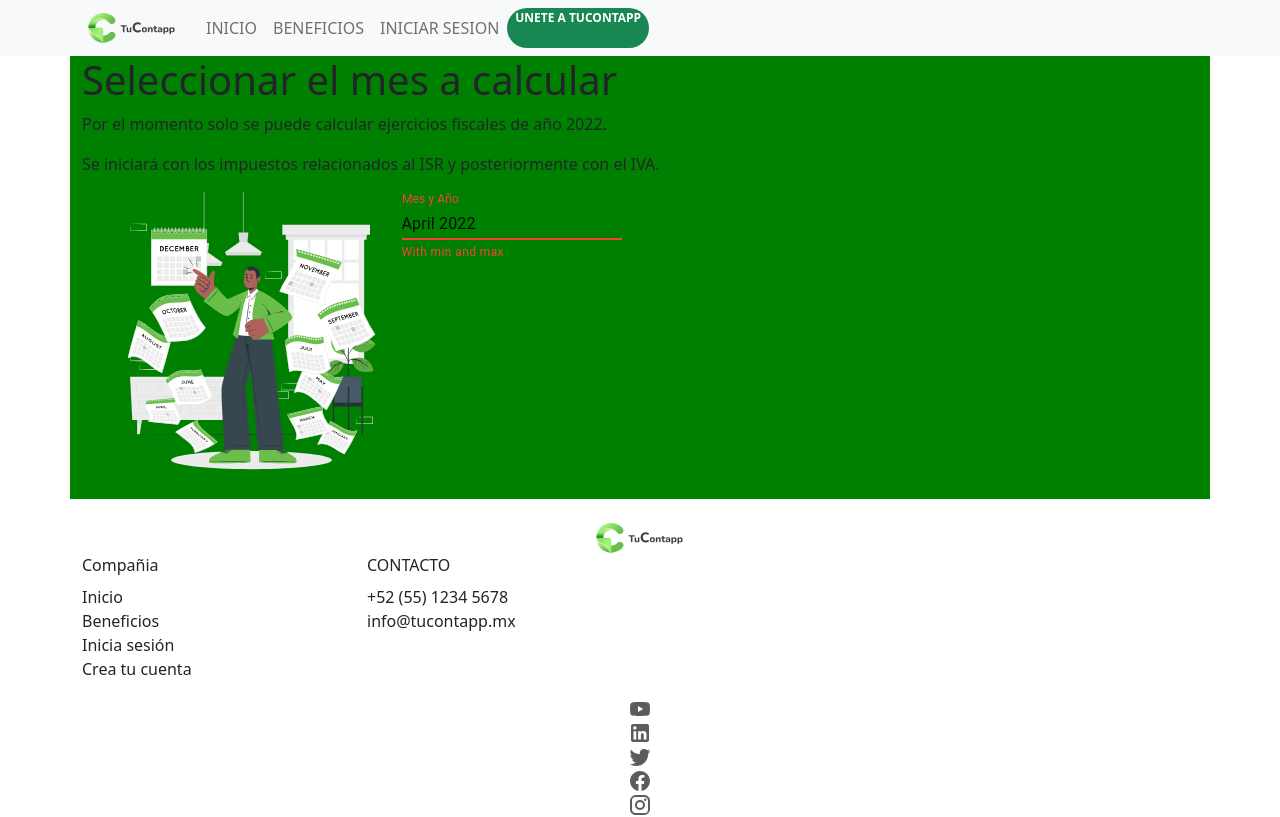
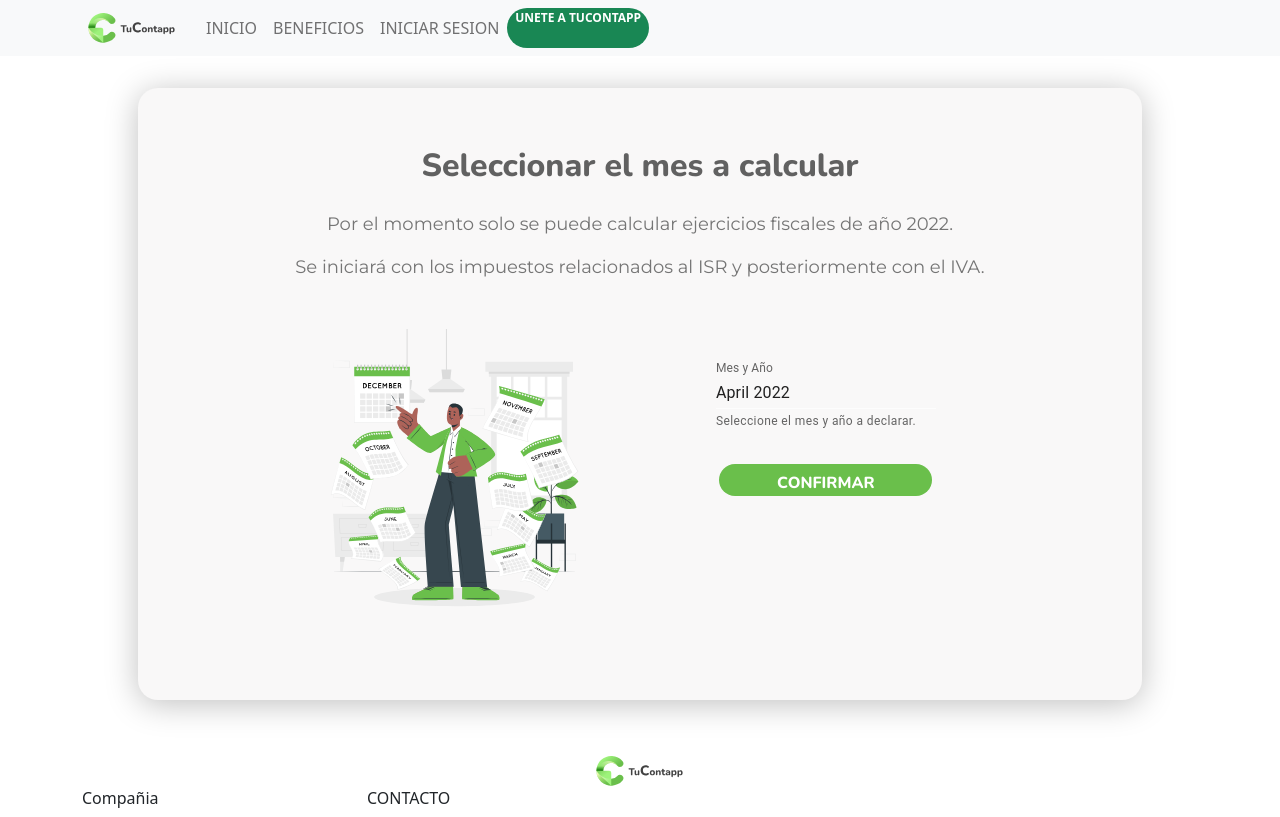
Before and after one commit to ContaApp/Frontedn, a Next.js app: page /dashboardHome in a window 1280 px wide. Shown: the top 817 px of the page. Built offline with nearby package versions, Linux system fonts and the light colour scheme.

Commit message:
Se agrega Dashboard home y el componente LayoutPages

```diff
--- a/components/utilities/Calendar.js
+++ b/components/utilities/Calendar.js
@@ -1,21 +1,37 @@
 import React, { Fragment, useState } from "react";
 import { DatePicker } from "@material-ui/pickers";
+import green from "@material-ui/core/colors/green";
+import { createTheme } from '@mui/material/styles';
+import { ThemeProvider } from "@material-ui/styles";
+
+
+const newTheme = createTheme({
+    palette: {
+      primary: green,
+      secondary: green,
+    },
+  });
+
+
 
 function Calendar() {
   const [selectedDate, handleDateChange] = useState(new Date());
 
   return (
+
     <Fragment>
+      <ThemeProvider theme={newTheme}>
       <DatePicker
         views={["year", "month"]}
         label="Mes y Año"
-        helperText="With min and max"
-        minDate={new Date("2018-03-01")}
-        maxDate={new Date("2018-06-01")}
+        helperText="Seleccione el mes y año a declarar."
+        minDate={new Date("2022-01-01")}
+        maxDate={new Date("2022-12-01")}
         value={selectedDate}
         onChange={handleDateChange}
-      />
+      /> </ThemeProvider>
     </Fragment>
+
   );
 }
 
--- a/components/utilities/layout-page/LayoutPages.js
+++ b/components/utilities/layout-page/LayoutPages.js
@@ -6,9 +6,9 @@ function LayoutPage({children}) {
         <Container className="container-layout-page">
             <Row>
                 <div className="container-column-layout">
-
+                  <div className="card-central-page">
                     {children}
-
+                  </div>
                 </div>
 
             </Row>
--- a/pages/_app.js
+++ b/pages/_app.js
@@ -7,8 +7,6 @@ import DateFnsUtils from '@date-io/date-fns';
 //import LuxonUtils from '@date-io/luxon';
 
 function MyApp({ Component, pageProps }) {
-
-
 return (
 <MuiPickersUtilsProvider utils={DateFnsUtils}>
       <Component {...pageProps} />
--- a/pages/dashboardHome.js
+++ b/pages/dashboardHome.js
@@ -1,4 +1,4 @@
-import {Col, Button} from 'react-bootstrap';
+import { Col,Row, Button } from 'react-bootstrap';
 import Image from 'next/image';
 
 import Layout from '../components/utilities/Layout';
@@ -6,19 +6,39 @@ import LayoutPage from '../components/utilities/layout-page/LayoutPages';
 import Calendar from '../components/utilities/Calendar';
 
 import imagenDashboardHome from '../public/assets/images/dashboard/001-img-dashboard.svg'
-export default function DashboardHome(){
+export default function DashboardHome() {
     return (
         <Layout>
             <LayoutPage>
-                <Col sm={12}md={12}>
-                    <h1>Seleccionar el mes a calcular</h1>
-                    <p>Por el momento solo se puede calcular ejercicios fiscales de año 2022.</p>
-                    <p>Se iniciará con los impuestos relacionados al ISR y posteriormente con el IVA.</p>
+                <Col sm={12} md={12}>
+                    <h1 className="h3-card">Seleccionar el mes a calcular</h1>
+                    <p className="p-text-card">Por el momento solo se puede calcular ejercicios fiscales de año 2022.</p>
+                    <p className="p-text-card">Se iniciará con los impuestos relacionados al ISR y posteriormente con el IVA.</p>
                 </Col>
-                <Col sm={12} md={6} >
-                    <Image className="img-dashboardHome" src={imagenDashboardHome } alt="Imagen Dashboard Home" />
-                    <Calendar/>
+
+
+
+                <Col sm={12} md={10} >
+                    <div className="div-multim-cad" >
+                        <Row>
+                        <Col sm={12} md={6}>
+                        <div className="div-image-card">
+                            <Image className="img-dashboardHome" src={imagenDashboardHome} alt="Imagen Dashboard Home" />
+                        </div>
+                        </Col>
+                        <Col sm={12} md={6}>
+                        <div className="div-calendar-card">
+                            <Calendar />
+                            <Button className="btn-landing">
+                      <span className="text-btn-landing">CONFIRMAR</span>
+                    </Button>
+                        </div>
+                        </Col>
+                      </Row>
+                     </div>
                 </Col>
+
+
 
             </LayoutPage>
         </Layout>
--- a/styles/_base.scss
+++ b/styles/_base.scss
@@ -0,0 +1,99 @@
+.container-column-layout{
+    display: flex;
+justify-items: center;
+justify-content: center;
+align-items: center;
+flex-direction: column;
+text-align: center;
+}
+.card-central-page{
+margin-top: 32px;
+margin-bottom: 32px;
+width: 90%;
+height: auto;
+background: #F9F8F8;
+box-shadow: 0px 4px 32px rgba(0, 0, 0, 0.25);
+border-radius: 20px;
+
+display: flex;
+justify-items: center;
+justify-content: center;
+align-items: center;
+flex-direction: column;
+text-align: center;
+
+padding: 32px;
+}
+
+.div-multim-cad{
+  //background: blue;
+  //display: flex;
+  //flex-wrap: column;
+  //flex-direction: row;
+/* justify-items: space-between;
+align-items: space-between;
+    justify-content: space-between; */
+    text-align: center;
+    padding: 32px;
+}
+.title-card{
+
+}
+.p-text-card{
+
+width: 100%;
+height: auto;
+
+
+font-family: $font-montserrat;
+font-style: normal;
+font-weight: 400;
+font-size: 18px;
+line-height: 27px;
+/* or 150% */
+text-align: center;
+
+/* Gray-scale/gray-600 */
+color: $color-gray;
+
+}
+.subtitle-card{
+
+}
+
+.span-title-card{
+
+}
+
+.h3-card{
+
+width: 100%;
+height: auto;
+
+
+font-family: $font-nunito;
+font-style: normal;
+font-weight: 700;
+font-size: 32px;
+line-height: 27px;
+/* or 84% */
+color: $color-gray-h3;
+margin-top: 32px;
+margin-bottom: 32px;
+}
+.div-calendar-card{
+   // background: red;
+    flex-direction: column;
+justify-items: space-between;
+align-items: space-between;
+    justify-content: space-between;
+    text-align: center;
+    margin-top: 32px;
+    margin-bottom: 32px;
+}
+
+.div-image-card{
+   // background: violet;
+    text-align: center;
+    padding: 0;
+}
--- a/styles/_utilities.scss
+++ b/styles/_utilities.scss
@@ -0,0 +1,10 @@
+/*
+Estilos de  Componente calendar
+*/
+div.MuiToolbar-root{
+    background: $color-green;
+}
+
+h4.MuiTypography-root {
+    color: $color-white;
+}
--- a/styles/_variables.scss
+++ b/styles/_variables.scss
@@ -11,6 +11,7 @@ $color-black:#1A1A1A;
 $color-green: #6ABF4B;
 $color-yellow: #FFD66D;
 $color-white: #FFFFFF;
+$color-gray-h3: #616161;
 
 
 $color-span-primary: #EBA53D;
--- a/styles/components/_layout-pages.scss
+++ b/styles/components/_layout-pages.scss
@@ -1,12 +1,12 @@
 
 .container-layout-page{
-    background: red;
+   // background: red;
     width: 100%;
     height: auto;
 }
 
 .container-column-layout{
-    background: green;
+    //background: green;
     width: 100%;
     height: auto;
 }
--- a/styles/pages/_dashboardHome.scss
+++ b/styles/pages/_dashboardHome.scss
@@ -1,4 +1,4 @@
 .img-dashboardHome{
-    width: 400px;
-    height: 400px;
+    width: 100%;
+    height: 100%;
 }
```
Also changed, not shown: package.json (+8 -1 lines), 1 other file (tests, documents, lock files or other folders).
